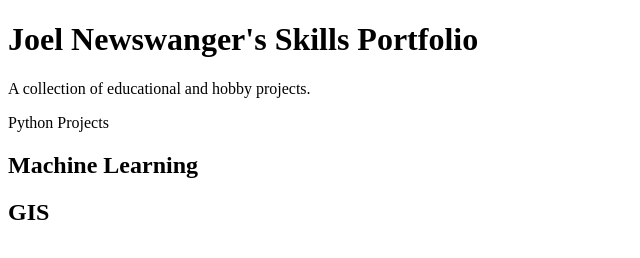
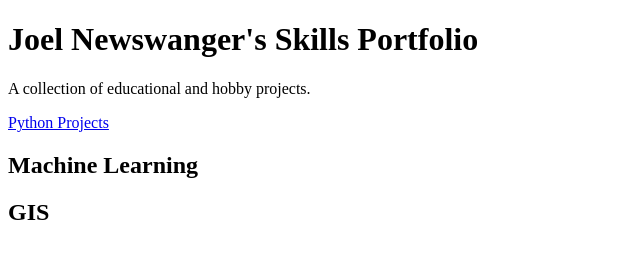
Before and after one commit to joelnewswanger/joelnewswanger.github.io, a plain HTML site: page index.html in a window 1280 px wide. Shown: the whole page, without its empty margins (0-640 px from the left). Drawn offline with Linux system fonts and the light colour scheme.

Commit message:
Update index.html

```diff
--- a/index.html
+++ b/index.html
@@ -3,7 +3,7 @@
 <body>
   <h1>Joel Newswanger's Skills Portfolio</h1>
   <p>A collection of educational and hobby projects.</p>
-  <link href = "python.html">Python Projects</link>
+  <a href = "python.html">Python Projects</a>
   <h2>Machine Learning</h2>
   <h2>GIS</h2>
 </body>
```
